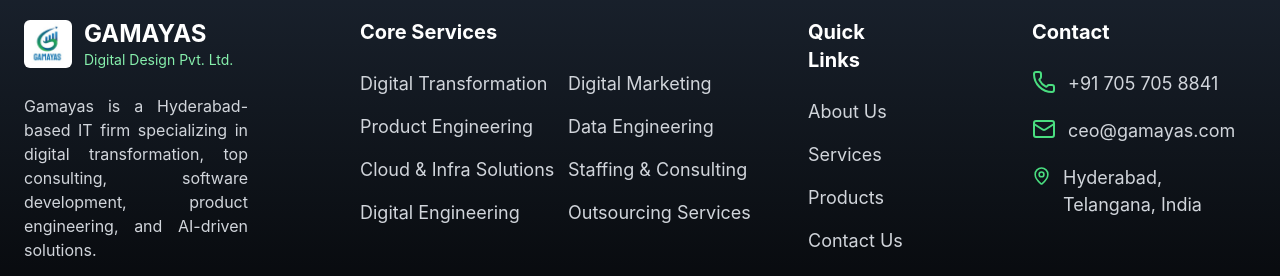
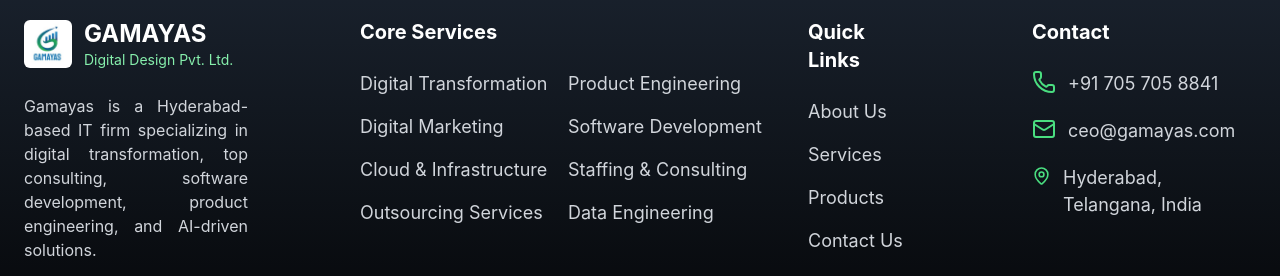
Before and after one commit to Adarsh2320/MissSwag-portfolio-website, a React (Vite) app: page /contact in a window 1280 px wide. Shown: the part 2520-2796 px from the top of the page. Built offline with nearby package versions, Linux system fonts and the light colour scheme.

Commit message:
updated footer

```diff
--- a/src/components/Footer.jsx
+++ b/src/components/Footer.jsx
@@ -1,4 +1,6 @@
 import React, { useState } from "react";
+import { Link } from "react-router-dom";
+
 import {
   Facebook,
   Twitter,
@@ -12,6 +14,7 @@
   X,
 } from "lucide-react";
 import gamayasLogo from "../assets/logo.jpg";
+
 
 const Footer = () => {
   const [showAdminLogin, setShowAdminLogin] = useState(false);
@@ -41,14 +44,14 @@
                 Custom IT & AI Solutions on Demand
               </span>
             </div>
-            <div>
             <a
-                href="mailto:ceo@gamayas.com"
+              href="https://mail.google.com/mail/?view=cm&fs=1&to=adarshpatel@gmail.com&su=Let's%20Connect&body=Hi%20Adarsh%2C%0A%0AI%20want%20to%20discuss%20a%20project.%0A"
+              target="_blank"
+              rel="noopener noreferrer"
               className="inline-flex items-center px-4 py-2 bg-white text-green-800 rounded-lg font-medium text-base hover:bg-green-100 transition-colors"
             >
               <Mail className="w-5 h-5 mr-1.5" /> Email Us
             </a>
-            </div>
           </div>
         </div>
 
@@ -112,30 +115,31 @@
           </div>
 
           {/* Services */}
+
 <div>
   <h3 className="text-xl font-bold text-white mb-6">Core Services</h3>
   <div className="grid grid-cols-2 gap-y-4 gap-x-48 text-gray-300">
     {[
-                "Digital Transformation",
-                "Digital Marketing",
-                "Product Engineering",
-                "Data Engineering",
-                "Cloud & Infra Solutions",
-                "Staffing & Consulting",
-                "Digital Engineering",
-                "Outsourcing Services",
+      { label: "Digital Transformation", link: "/services/digitaltransformation" },
+      { label: "Product Engineering", link: "/services/productengineering" },
+      { label: "Digital Marketing", link: "/services/digitalmarketing" },
+      { label: "Software Development", link: "/services/softwaredevelopment" },
+      { label: "Cloud & Infrastructure", link: "/services/cloudinfrastructure" },
+      { label: "Staffing & Consulting", link: "/services/itconsultingstaffing" },
+      { label: "Outsourcing Services", link: "/services/outsourcingservices" },
+      { label: "Data Engineering", link: "/services/dataengineering" },
     ].map((service, idx) => (
-                <a
+      <Link
         key={idx}
-                  href="#services"
-                  className="hover:text-white transition-colors flex items-center whitespace-nowrap"
+        to={service.link}
+        className="group hover:text-white transition-colors flex items-center whitespace-nowrap"
       >
-                  {service}
+        {service.label}
         <ChevronRight
           size={14}
           className="ml-1 opacity-0 group-hover:opacity-100 transition-opacity"
         />
-                </a>
+      </Link>
     ))}
   </div>
 </div>
@@ -178,9 +182,7 @@
                 <button
                   onClick={() => setShowAdminLogin(true)}
                   className="hover:text-white transition-colors"
-                >
-
-                </button>
+                ></button>
               </li>
             </ul>
           </div>
--- a/src/pages/Home.jsx
+++ b/src/pages/Home.jsx
@@ -1,5 +1,3 @@
-
-
 // File: src/pages/Home.jsx
 
 import React, { useState, useEffect } from "react";
@@ -41,10 +39,10 @@
 import HIMS from "../assets/products_logos/HIMS.jpg";
 import HRMS from "../assets/products_logos/HRMS.jpg";
 import EMS_LMS from "../assets/products_logos/EMS+LMS.jpg";
-import MomoMuffin from "../assets/products_logos/Momo_Muffin.jpg"
+import MomoMuffin from "../assets/products_logos/Momo_Muffin.jpg";
 import logo from "../assets/logo.jpg";
 
-import { Info } from "lucide-react";
+import { ArrowRightCircle } from "lucide-react";
 
 const container = {
   hidden: {},
@@ -80,44 +78,125 @@
 ];
 
 const products = [
-  { title: "MissSwag", slug: "Missswag", image: missSwagImg, desc: "Patient engagement platform tailored for modern clinics and hospitals." },
-  { title: "Macha Platform", slug: "Macha", image: machaImg, desc: "Smart delivery service platform for vendors and customers." },
-  { title: "Saathi Care", slug: "SaathiCare", image: saathiImg, desc: "On-demand home healthcare and elderly assistance mobile solution." },
-  { title: "AutoCure Hub", slug: "AutoCure_Hub", image: autoCureImg, desc: "AI-powered vehicle service management and diagnostics interface." },
-  { title: "Integrated HIMS", slug: "IntegratedHIMS", image: HIMS, desc: "Comprehensive hospital management system with real-time analytics." },
-  { title: "Integrated HRMS", slug: "IntegratedHRMS", image: HRMS, desc: "Streamlined human resource solution for modern enterprise teams." },
-  { title: "EMS + LMS", slug: "IntegratedEMS_LMS", image: EMS_LMS, desc: "Emergency & Learning Management System for smart institutions." },
-  { title: "Momo Moffin", slug: "Momo_Moffin", image: MomoMuffin, desc: "Effortless Fashion. Everyday Comfort. Curated for the Modern Wardrobe." },
-
+  {
+    title: "MissSwag",
+    slug: "Missswag",
+    image: missSwagImg,
+    desc: "Patient engagement platform tailored for modern clinics and hospitals.",
+  },
+  {
+    title: "Macha Platform",
+    slug: "Macha",
+    image: machaImg,
+    desc: "Smart delivery service platform for vendors and customers.",
+  },
+  {
+    title: "Saathi Care",
+    slug: "SaathiCare",
+    image: saathiImg,
+    desc: "On-demand home healthcare and elderly assistance mobile solution.",
+  },
+  {
+    title: "AutoCure Hub",
+    slug: "AutoCure_Hub",
+    image: autoCureImg,
+    desc: "AI-powered vehicle service management and diagnostics interface.",
+  },
+  {
+    title: "Integrated HIMS",
+    slug: "IntegratedHIMS",
+    image: HIMS,
+    desc: "Comprehensive hospital management system with real-time analytics.",
+  },
+  {
+    title: "Integrated HRMS",
+    slug: "IntegratedHRMS",
+    image: HRMS,
+    desc: "Streamlined human resource solution for modern enterprise teams.",
+  },
+  {
+    title: "EMS + LMS",
+    slug: "IntegratedEMS_LMS",
+    image: EMS_LMS,
+    desc: "Emergency & Learning Management System for smart institutions.",
+  },
+  {
+    title: "Momo Moffin",
+    slug: "Momo_Moffin",
+    image: MomoMuffin,
+    desc: "Effortless Fashion. Everyday Comfort. Curated for the Modern Wardrobe.",
+  },
 ];
 
 const serviceData = [
-  { title: "Digital Transformation", image: dtImg, slug: "digitaltransformation", desc: "Driving enterprise-wide innovation with strategic digital adoption and agile execution." },
-  { title: "Product Engineering", image: peImg, slug: "productengineering", desc: "Designing, building, and scaling next‑gen products that fuel business evolution." },
-  { title: "Digital Marketing", image: dmImg, slug: "digitalmarketing", desc: "Boosting brand presence with performance‑driven and creative marketing strategies." },
-  { title: "Software Development", image: sdImg, slug: "softwaredevelopment", desc: "Crafting robust, scalable software tailored to meet dynamic business demands." },
-  { title: "Cloud and Infrastructure", image: ciImg, slug: "cloudinfrastructure", desc: "Empowering businesses with secure, scalable, and optimized cloud infrastructure solutions." },
-  { title: "IT Consulting & Staffing", image: itsImg, slug: "itconsultingstaffing", desc: "Delivering expert guidance and skilled professionals to support your IT objectives." },
-  { title: "Outsourcing Services", image: osImg, slug: "outsourcingservices", desc: "Enhancing operational efficiency through reliable and strategic outsourcing models." },
-  { title: "Advanced Tech Integration", image: atiImg, slug: "advancedtechnologyintegration", desc: "Integrating cutting‑edge technologies to streamline processes and drive innovation." },
-  { title: "Data Engineering", image: deImg, slug: "dataengineering", desc: "Building powerful data architectures for real‑time analytics and informed decisions." },
+  {
+    title: "Digital Transformation",
+    image: dtImg,
+    slug: "digitaltransformation",
+    desc: "Driving enterprise-wide innovation with strategic digital adoption and agile execution.",
+  },
+  {
+    title: "Product Engineering",
+    image: peImg,
+    slug: "productengineering",
+    desc: "Designing, building, and scaling next‑gen products that fuel business evolution.",
+  },
+  {
+    title: "Digital Marketing",
+    image: dmImg,
+    slug: "digitalmarketing",
+    desc: "Boosting brand presence with performance‑driven and creative marketing strategies.",
+  },
+  {
+    title: "Software Development",
+    image: sdImg,
+    slug: "softwaredevelopment",
+    desc: "Crafting robust, scalable software tailored to meet dynamic business demands.",
+  },
+  {
+    title: "Cloud and Infrastructure",
+    image: ciImg,
+    slug: "cloudinfrastructure",
+    desc: "Empowering businesses with secure, scalable, and optimized cloud infrastructure solutions.",
+  },
+  {
+    title: "IT Consulting & Staffing",
+    image: itsImg,
+    slug: "itconsultingstaffing",
+    desc: "Delivering expert guidance and skilled professionals to support your IT objectives.",
+  },
+  {
+    title: "Outsourcing Services",
+    image: osImg,
+    slug: "outsourcingservices",
+    desc: "Enhancing operational efficiency through reliable and strategic outsourcing models.",
+  },
+  {
+    title: "Advanced Tech Integration",
+    image: atiImg,
+    slug: "advancedtechnologyintegration",
+    desc: "Integrating cutting‑edge technologies to streamline processes and drive innovation.",
+  },
+  {
+    title: "Data Engineering",
+    image: deImg,
+    slug: "dataengineering",
+    desc: "Building powerful data architectures for real‑time analytics and informed decisions.",
+  },
 ];
 
-
-
 const Home = () => {
-
   const [activeIndex, setActiveIndex] = useState(0);
 
   useEffect(() => {
-      window.scrollTo({ top: 0, behavior: "auto" });
-    }, []);
+    window.scrollTo({ top: 0, behavior: "auto" });
+  }, []);
 
   return (
     <div className="bg-black text-white overflow-x-hidden">
       <Navbar />
 
-       {/* Hero Section with Swiper */}
+      {/* Hero Section with Swiper */}
       <section className="relative w-full h-[calc(100vh-80px)] overflow-hidden mt-20">
         <Swiper
           spaceBetween={0}
@@ -308,8 +387,11 @@
                           {/* Text */}
                           <div className="flex-grow">
                             <h3 className="text-2xl font-semibold text-green-400 mb-2 flex items-center">
-                              <Info size={28} className="mr-2 text-green-500" />
                               {service.title}
+                              <ArrowRightCircle
+                                size={28}
+                                className="ml-2 text-green-500"
+                              />
                             </h3>
                             <p className="text-lg text-gray-300">
                               {service.desc}
@@ -378,11 +460,11 @@
                 className="bg-[#111827] border-l-4 border-green-500 p-8 rounded-3xl shadow-xl hover:shadow-green-500/30 transition transform hover:scale-[1.03]"
               >
                 <div className="flex flex-col items-center gap-4">
-                  <div className="w-20 h-20 bg-green-500/10 border border-green-400 rounded-full flex items-center justify-center shadow-md">
+                  <div className="w-28 h-28 bg-green-500/10 border border-green-400 rounded-full flex items-center justify-center shadow-md">
                     <img
                       src={s.icon}
                       alt={s.title}
-                      className="w-10 h-10 object-contain"
+                      className="w-28 h-28 object-contain rounded-full"
                     />
                   </div>
                   <h3 className="text-xl font-bold text-green-400 mt-2">
@@ -520,7 +602,6 @@
         </div>
       </section>
 
-
       <WhatsappButton />
       <Footer />
     </div>
```
Also changed, not shown: src/pages/About.jsx (+36 -16 lines). Lines whose indentation alone changed are shown as unchanged.
